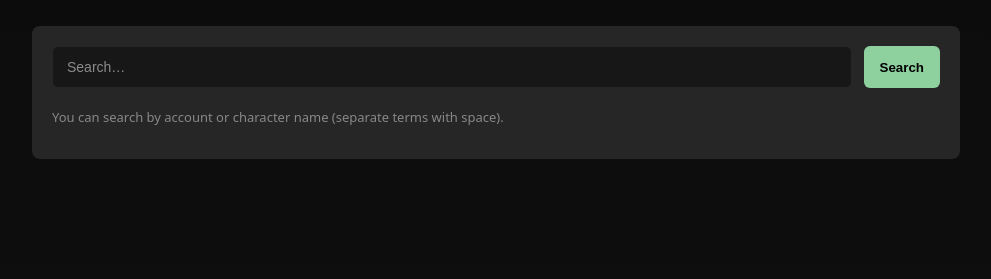
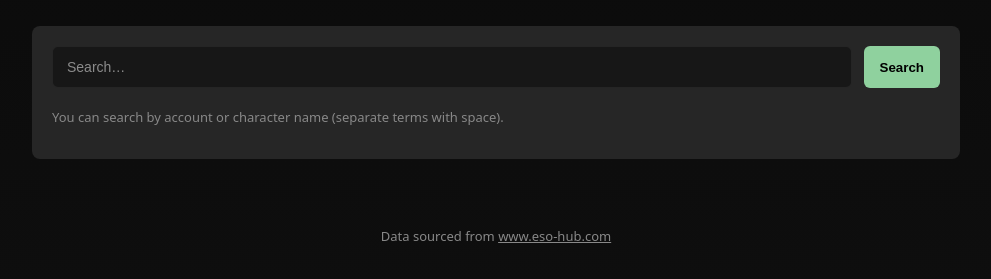
Before and after one commit to Flamebuckler/EsoRanking, a website: page public/index.html in a window 1280 px wide. Shown: the part 109-388 px from the top of the page, without its empty margins (144-1135 px from the left). Drawn offline with Linux system fonts and the light colour scheme.

Commit message:
Add data source footer and tweak header styles
Add a site footer linking to https://eso-hub.com in public/index.html. Adjust styles in public/styles.css to ensure consistent heights and alignment: set h1 to align-items: stretch, keep input font-size note, remove vertical button padding and set button height: 100% for flex alignment, and add .site-footer a styling to inherit color and underline. These changes improve visual consistency of the header/search control and add attribution for the data source.

```diff
--- a/public/index.html
+++ b/public/index.html
@@ -55,6 +55,18 @@
 			</section>
 		</main>
 
+		<footer class="site-footer">
+			<div class="container">
+				Data sourced from
+				<a
+					href="https://eso-hub.com"
+					target="_blank"
+					rel="noopener"
+					>www.eso-hub.com</a
+				>
+			</div>
+		</footer>
+
 		<script src="script.js"></script>
 	</body>
 </html>
--- a/public/styles.css
+++ b/public/styles.css
@@ -86,6 +86,7 @@ h1 {
 	display: flex;
 	gap: 12px;
 	width: 100%;
+	align-items: stretch; /* ensure children take same height */
 }
 
 input[type='search'] {
@@ -96,7 +97,7 @@ input[type='search'] {
 	background: var(--muted-bg);
 	color: var(--text);
 	outline: none;
-	font-size: 14px;
+	font-size: 14px; /* ensure consistent height for flex alignment */
 }
 
 input::placeholder {
@@ -111,12 +112,13 @@ input:focus {
 button {
 	background: var(--accent);
 	color: #000;
-	padding: 10px 16px;
+	padding: 0 16px; /* vertical padding removed, height controlled by flex */
 	border-radius: 6px;
 	border: none;
 	cursor: pointer;
 	font-weight: 600;
 	transition: background 0.2s;
+	height: 100%;
 }
 
 button:active {
@@ -160,6 +162,11 @@ button:active {
 	padding: 20px 0;
 }
 
+.site-footer a {
+	color: inherit;
+	text-decoration: underline;
+}
+
 .visually-hidden {
 	position: absolute !important;
 	height: 1px;
```
